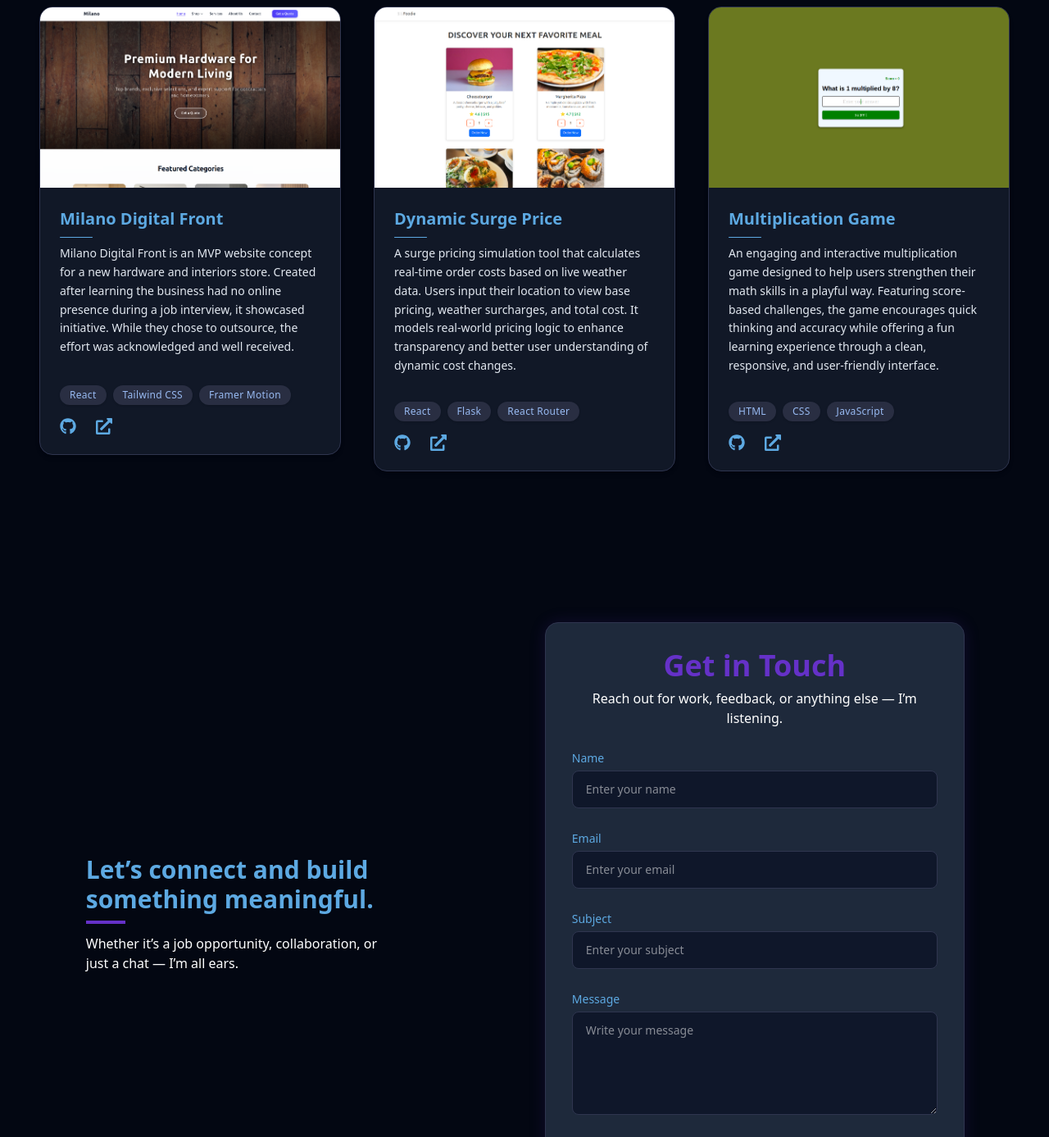
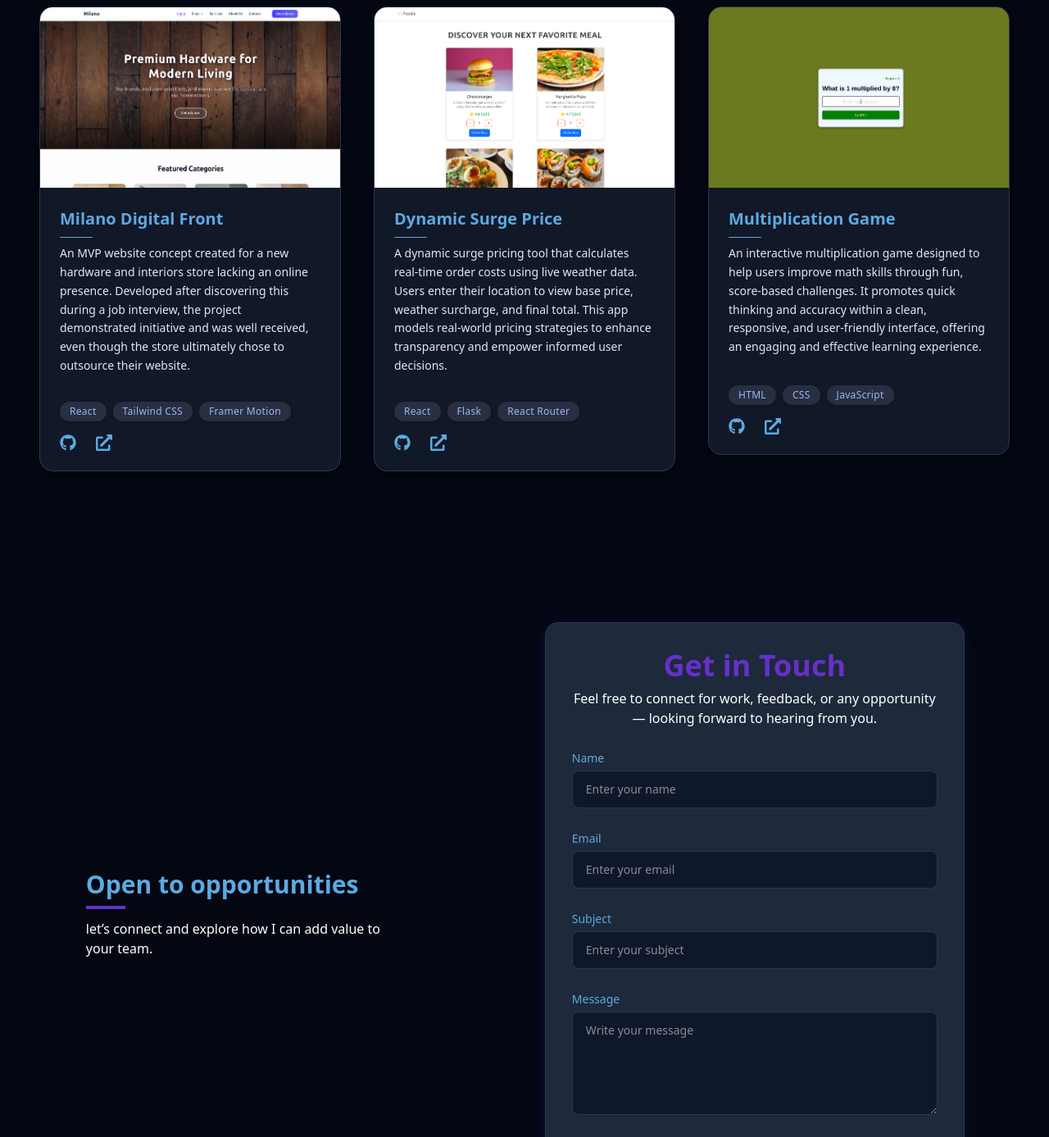
Before and after one commit to ArunPandyanVasam/arun-vasam, a React (Vite) app: page / in a window 1280 px wide. Shown: the part 2583-3970 px from the top of the page at 82% size. Built offline with nearby package versions, Linux system fonts and the light colour scheme.

Commit message:
Project descriptions

```diff
--- a/src/components/Contact/Contact.jsx
+++ b/src/components/Contact/Contact.jsx
@@ -61,12 +61,11 @@ const Contact = () => {
       <div className="w-full md:w-[45%] flex items-center justify-center p-6 md:p-10">
         <div className="max-w-sm w-full text-[#5da9e2]">
           <h3 className="text-2xl md:text-3xl font-bold mb-2">
-            Let’s connect and build something meaningful.
+            Open to opportunities
           </h3>
           <hr className="border-[#6531c8] border-2 mb-3 w-12" />
           <p className="text-sm md:text-base text-white">
-            Whether it’s a job opportunity, collaboration, or just a chat — I’m
-            all ears.
+            let’s connect and explore how I can add value to your team.
           </p>
         </div>
       </div>
@@ -84,7 +83,8 @@ const Contact = () => {
           </h2>
 
           <p className="text-center text-white mb-6">
-            Reach out for work, feedback, or anything else — I’m listening.
+            Feel free to connect for work, feedback, or any opportunity —
+            looking forward to hearing from you.
           </p>
 
           <form onSubmit={handleSubmit} noValidate className="space-y-6">
--- a/src/data/projects.json
+++ b/src/data/projects.json
@@ -1,7 +1,7 @@
 [
   {
     "title": "Milano Digital Front",
-    "description": "Milano Digital Front is an MVP website concept for a new hardware and interiors store. Created after learning the business had no online presence during a job interview, it showcased initiative. While they chose to outsource, the effort was acknowledged and well received.",
+    "description": "An MVP website concept created for a new hardware and interiors store lacking an online presence. Developed after discovering this during a job interview, the project demonstrated initiative and was well received, even though the store ultimately chose to outsource their website.",
     "tech": [
       "React",
       "Tailwind CSS",
@@ -13,7 +13,7 @@
   },
   {
     "title": "Dynamic Surge Price",
-    "description": "A surge pricing simulation tool that calculates real-time order costs based on live weather data. Users input their location to view base pricing, weather surcharges, and total cost. It models real-world pricing logic to enhance transparency and better user understanding of dynamic cost changes.",
+    "description": "A dynamic surge pricing tool that calculates real-time order costs using live weather data. Users enter their location to view base price, weather surcharge, and final total. This app models real-world pricing strategies to enhance transparency and empower informed user decisions.",
     "tech": [
       "React",
       "Flask",
@@ -25,7 +25,7 @@
   },
   {
     "title": "Multiplication Game",
-    "description": "An engaging and interactive multiplication game designed to help users strengthen their math skills in a playful way. Featuring score-based challenges, the game encourages quick thinking and accuracy while offering a fun learning experience through a clean, responsive, and user-friendly interface.",
+    "description": "An interactive multiplication game designed to help users improve math skills through fun, score-based challenges. It promotes quick thinking and accuracy within a clean, responsive, and user-friendly interface, offering an engaging and effective learning experience.",
     "tech": [
       "HTML",
       "CSS",
```
